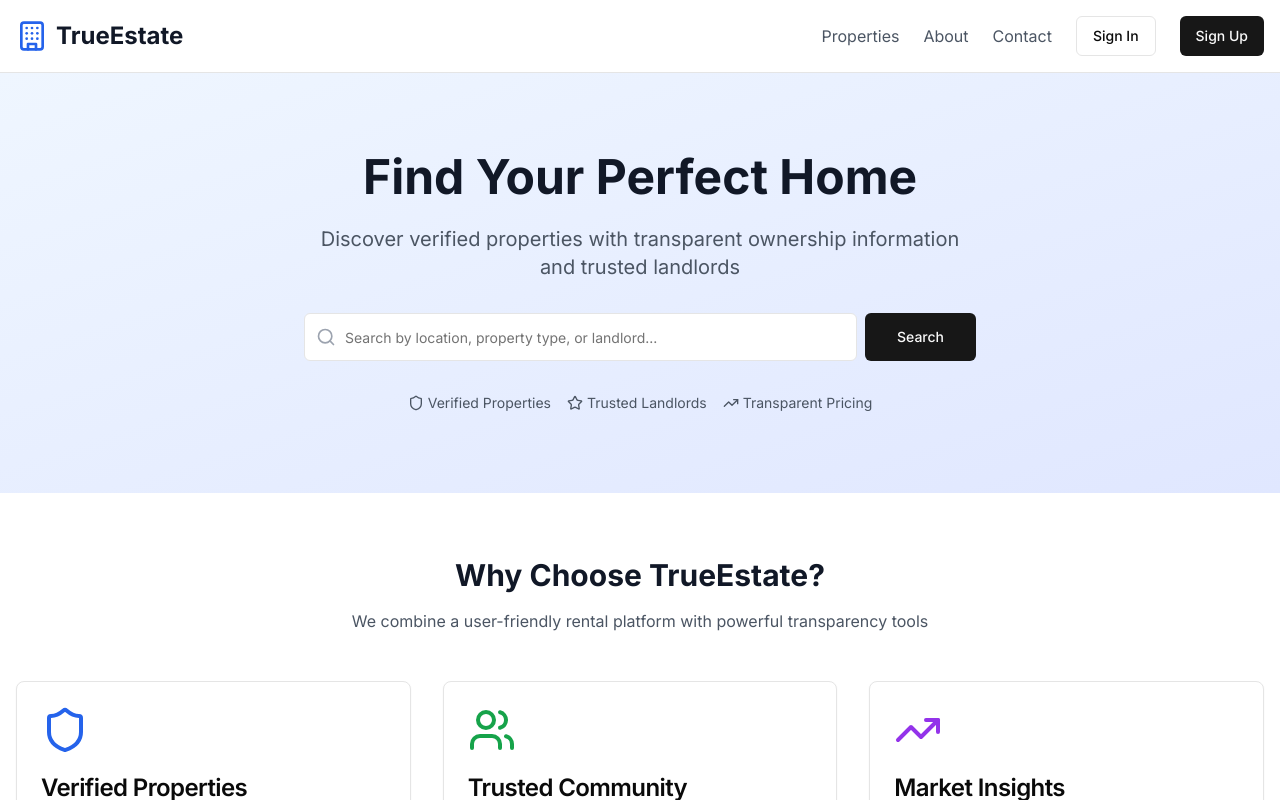
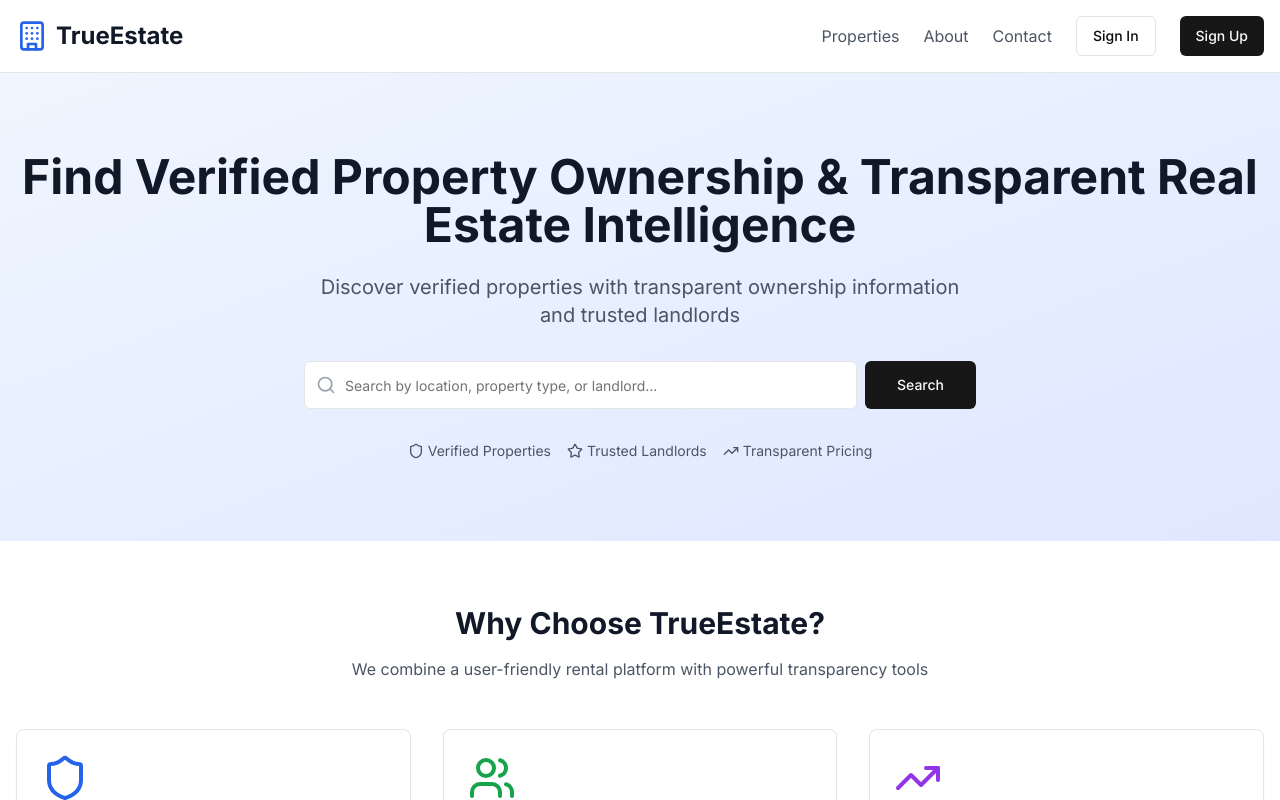
Before and after one commit to Skrishna15/v0-true-estate-rentals1-platform, a Next.js app: page / in a window 1280 px wide. Shown: the top 800 px of the page. Built offline with nearby package versions, Linux system fonts and the light colour scheme.

Commit message:
feat: update hero section headline for transparency focus
Enhance homepage with new headline emphasizing verified ownership & transparency

Co-authored-by: null <175012679+Skrishna15@users.noreply.github.com>

```diff
--- a/app/page.tsx
+++ b/app/page.tsx
@@ -45,7 +45,9 @@ export default function Home() {
       {/* Hero Section */}
       <section className="py-20 bg-gradient-to-br from-blue-50 to-indigo-100">
         <div className="container mx-auto px-4 text-center">
-          <h1 className="text-5xl font-bold text-gray-900 mb-6">Find Your Perfect Home</h1>
+          <h1 className="text-5xl font-bold text-gray-900 mb-6">
+            Find Verified Property Ownership & Transparent Real Estate Intelligence
+          </h1>
           <p className="text-xl text-gray-600 mb-8 max-w-2xl mx-auto">
             Discover verified properties with transparent ownership information and trusted landlords
           </p>
```
